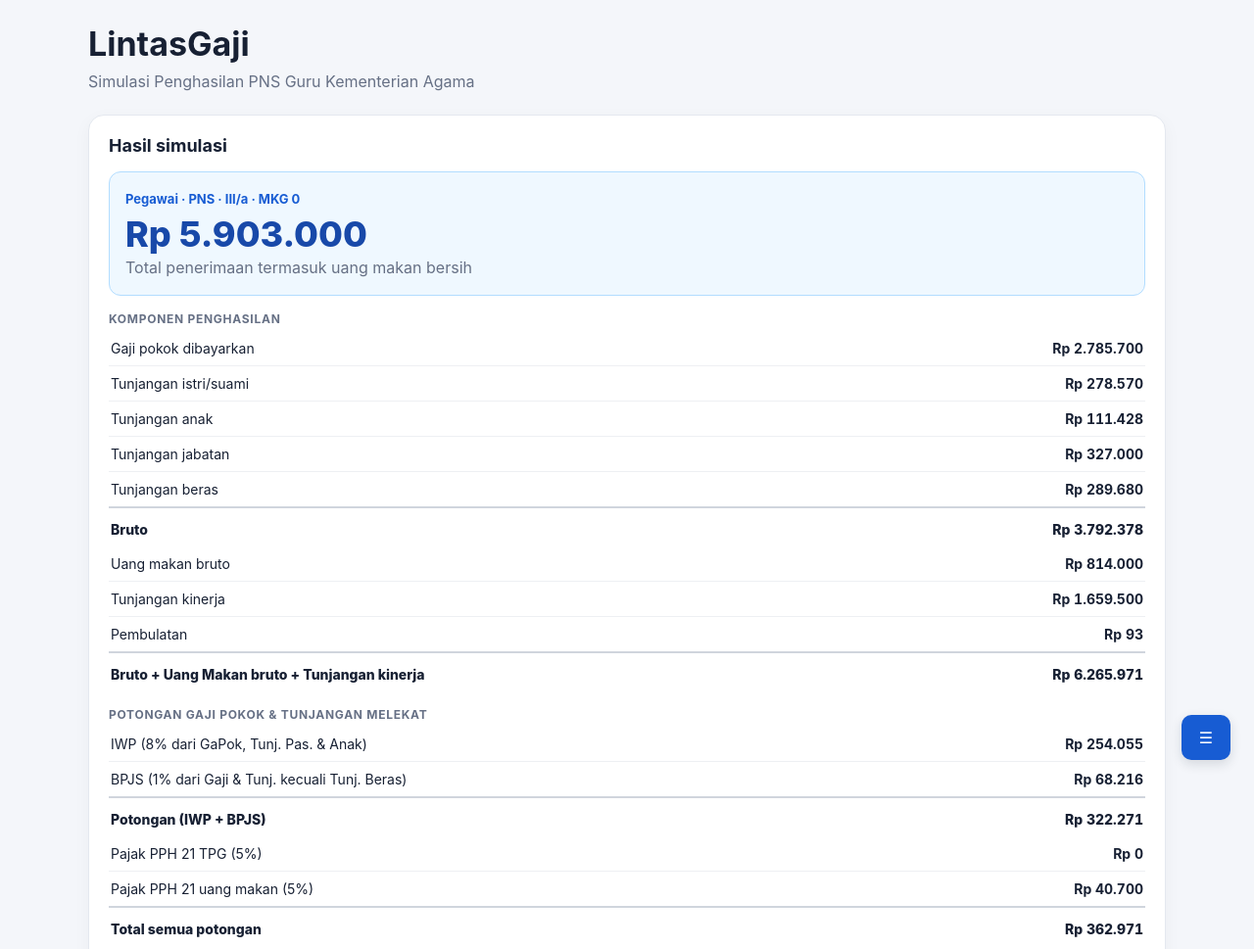
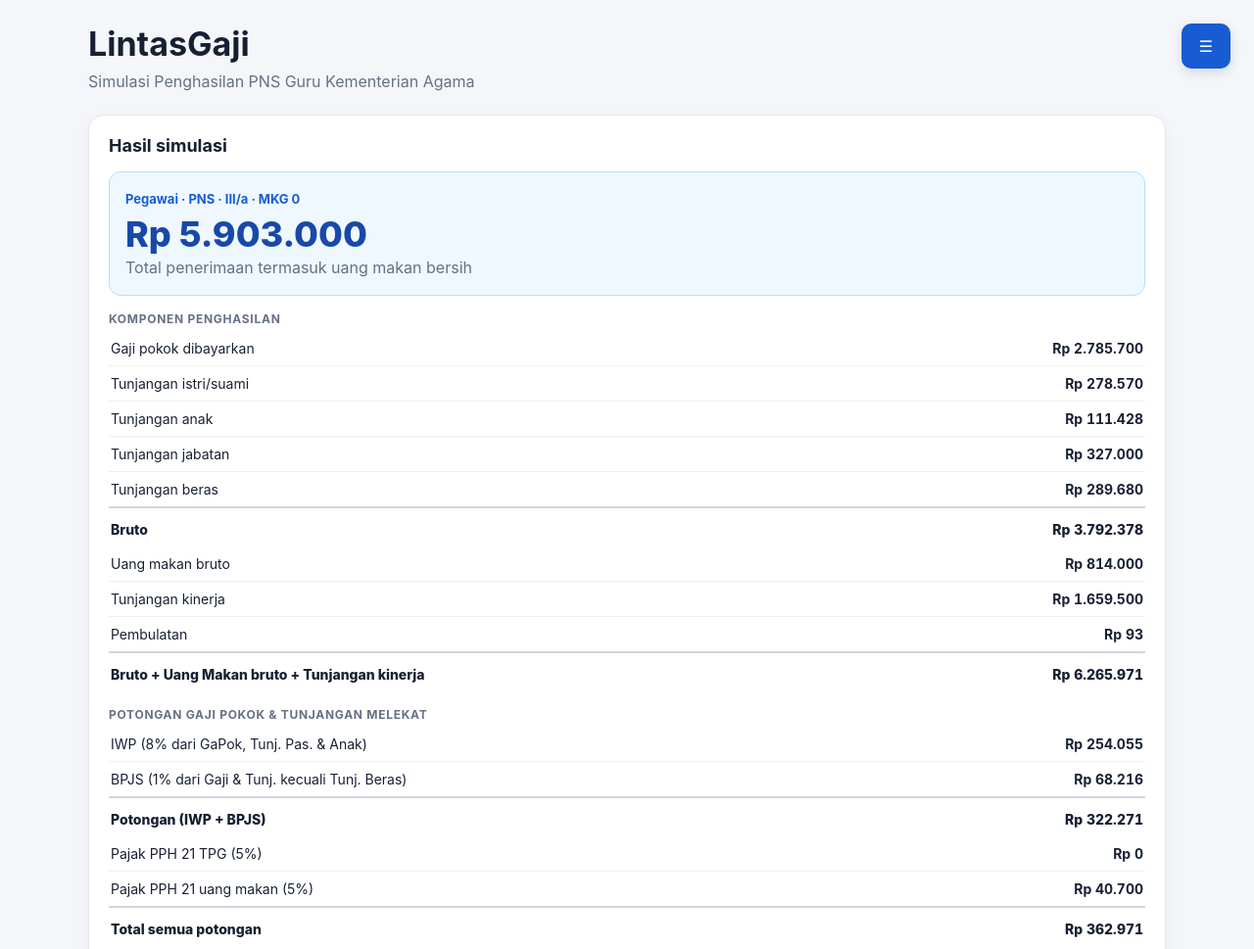
Before and after one commit to naufaruqi/lintasgaji, a plain HTML site: page index.html in a window 1280 px wide. Shown: the top 969 px of the page at 98% size. Drawn offline with Linux system fonts and the light colour scheme.

Commit message:
Move sidebar open button from bottom to top

```diff
--- a/index.html
+++ b/index.html
@@ -122,7 +122,7 @@
       .sidebar-open-button {
         position: fixed;
         z-index: 1102;
-        bottom: 24px;
+        top: 24px;
         right: 24px;
         width: auto;
         margin: 0;
```
